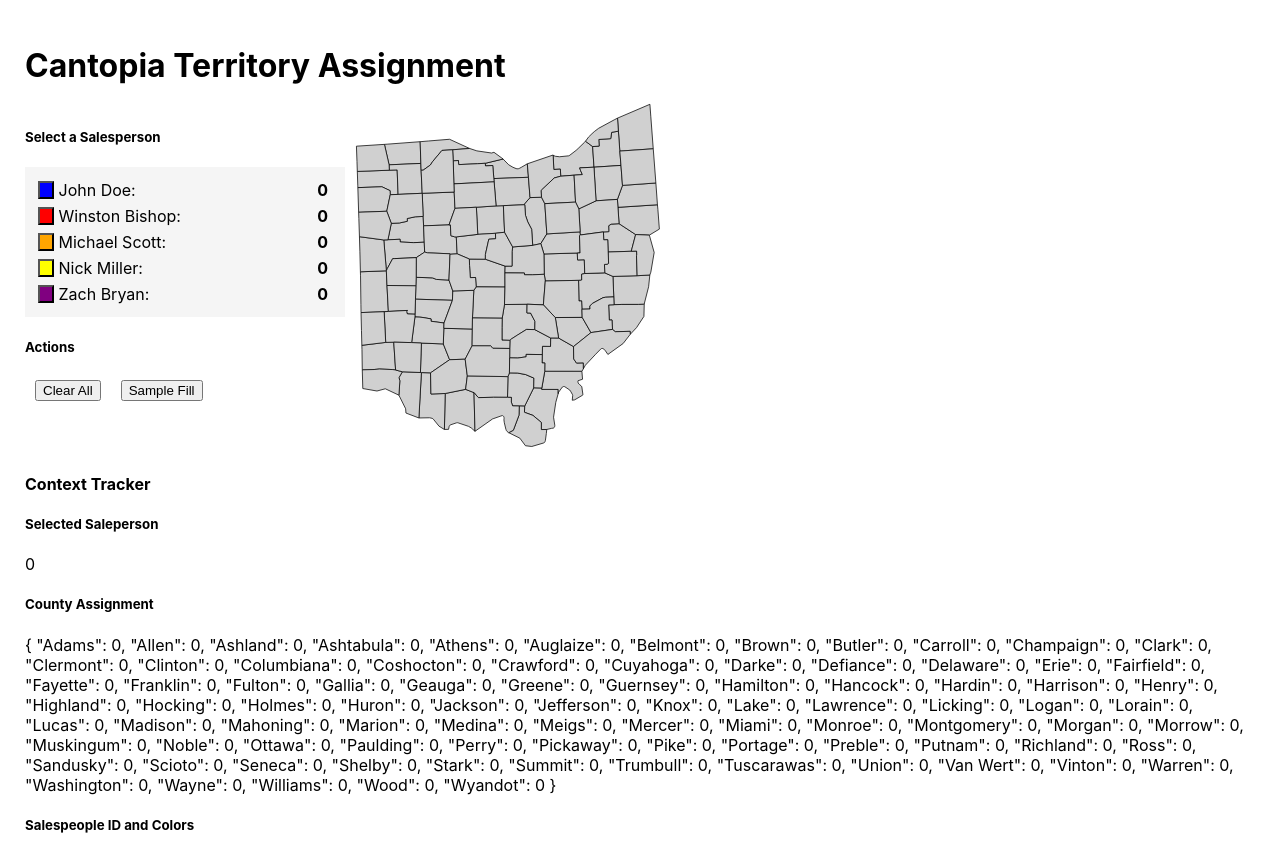
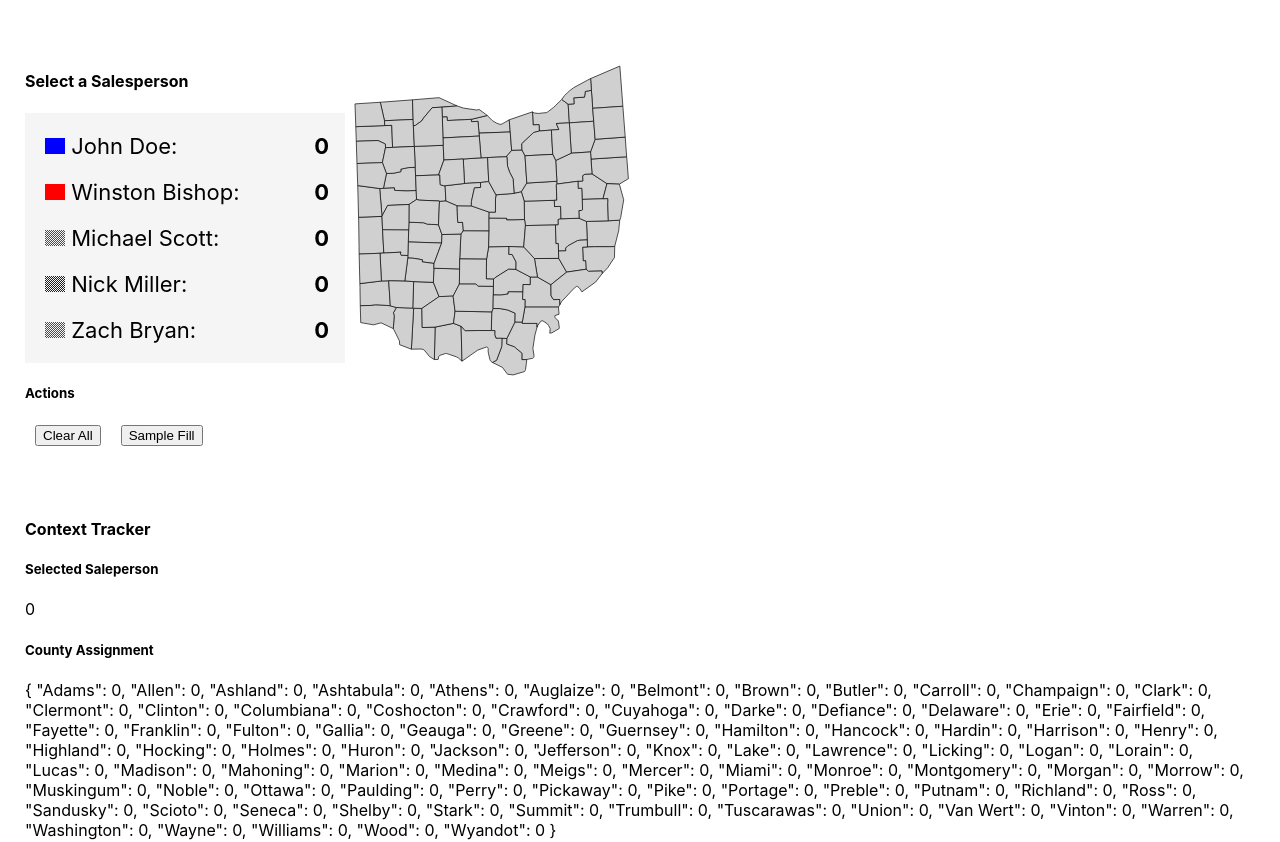
Before and after one commit to richbrett12/Cantopia-Territory-Assignments, a React (Create React App) app: page /1 in a window 1280 px wide. Shown: the top 842 px of the page. Built offline with nearby package versions, Linux system fonts and the light colour scheme.

Commit message:
Added Patterns

```diff
--- /dev/null
+++ b/src/components/CheckerFills.js
@@ -0,0 +1,26 @@
+import React from "react";
+
+function CheckerFills() {
+  let colors = ["Red", "Blue", "Green", "Yellow", "Orange", "Purple"];
+
+  let patterns = colors.map((color) => {
+    let patternId = color + "-Checker";
+    return (
+      <pattern
+        id={patternId}
+        x="0"
+        y="0"
+        width="2"
+        height="2"
+        patternUnits="userSpaceOnUse"
+      >
+        <rect style={{ fill: color }} x="0" width="1" height="1" y="0"></rect>
+        <rect style={{ fill: color }} x="1" width="1" height="1" y="1"></rect>
+      </pattern>
+    );
+  });
+
+  return patterns;
+}
+
+export default CheckerFills;
--- a/src/components/ListItem.js
+++ b/src/components/ListItem.js
@@ -1,22 +1,22 @@
 import React, { useContext } from "react";
-import { AppContextNew } from "./data/AppContext";
+import { AppContextNew } from "../data/AppContext";
 
 function ListItem({ name, id, onButtonClick }) {
   const currentContext = useContext(AppContextNew);
   let color = currentContext.salespeople[id];
   const mainStyles = {
     width: "300px",
-    padding: "3px",
+    padding: "10px",
+    fontSize: "22px",
     fontWeight: "normal",
   };
 
   const buttonStyles = {
-    backgroundColor: color,
-    height: "18px",
+    fill: color,
   };
 
   const shopCountStyles = {
-    padding: "0px 10px",
+    padding: "0px 16px",
     fontWeight: "bold",
     float: "right",
   };
@@ -28,7 +28,9 @@ function ListItem({ name, id, onButtonClick }) {
   return (
     <li>
       <div style={mainStyles} onClick={() => onButtonClick(id)}>
-        <button style={buttonStyles} />
+        <svg width="20px" height="16px">
+          <rect x="0" y="0" width="100%" height="100%" style={buttonStyles} />
+        </svg>
         <label>
           {" "}
           {name}:
--- a/src/components/Ohio.js
+++ b/src/components/Ohio.js
@@ -1,10 +1,13 @@
 import React from "react";
 import CountyList from "./counties/CountyList";
+import CheckerFills from "./CheckerFills";
 
 const OhioSvg = ({ onCountySelect }) => {
   const svgContainer = {
     height: "0px",
-    textAlign: "center",
+    width: "55%",
+    textAlign: "right",
+    marginTop: "25px",
   };
 
   return (
@@ -13,12 +16,13 @@ const OhioSvg = ({ onCountySelect }) => {
         id="OhioCountyMap"
         version="1.0"
         xmlns="http://www.w3.org/2000/svg"
-        width="45.029999"
-        height="50.889999"
-        transform="scale(16) rotate(5)"
-        viewBox="-10 0 100 10"
+        width="400"
+        height="325"
+        transform="scale(1) rotate(5)"
+        viewBox="0 0 50 50"
       >
         <defs id="defs3087" />
+        <CheckerFills />
         <CountyList onCountySelect={onCountySelect} />
       </svg>
     </div>
--- a/src/components/SalespersonList.js
+++ b/src/components/SalespersonList.js
@@ -1,6 +1,6 @@
 import React from "react";
 import ListItem from "./ListItem";
-import { sampleSalespeople } from "./data/SampleData";
+import { sampleSalespeople } from "../data/SampleData";
 
 function SalespersonList({ onSalespersonSelect }) {
   const mainStyles = {
@@ -9,6 +9,7 @@ function SalespersonList({ onSalespersonSelect }) {
     background: "whitesmoke",
     padding: "10px",
   };
+
   const salespeopleList = sampleSalespeople.map((name, index) => {
     return (
       <ListItem
@@ -21,7 +22,7 @@ function SalespersonList({ onSalespersonSelect }) {
 
   return (
     <div>
-      <h5>Select a Salesperson</h5>
+      <h4>Select a Salesperson</h4>
       <ul style={mainStyles}>{salespeopleList}</ul>
     </div>
   );
--- a/src/components/TerritoryAssignment.js
+++ b/src/components/TerritoryAssignment.js
@@ -5,13 +5,14 @@ import {
   AppContextNew,
   AppContextObject,
   populationData,
-} from "./data/AppContext";
-import contextReducer from "./data/ContextReducer";
+} from "../data/AppContext";
+import contextReducer from "../data/ContextReducer";
 
 function TerritoryAssignment() {
   const mainStyles = {
     padding: "25px",
   };
+
   const btnStyles = {
     margin: "2px 10px",
   };
@@ -58,7 +59,6 @@ function TerritoryAssignment() {
   return (
     <AppContextNew.Provider value={currentState}>
       <div style={mainStyles}>
-        <h1>Cantopia Territory Assignment</h1>
         <OhioSvg onCountySelect={handleCountySelect} />
         <SalespersonList onSalespersonSelect={handleSalespersonSelect} />
         <h5>Actions</h5>
--- a/src/components/counties/County.js
+++ b/src/components/counties/County.js
@@ -1,32 +1,22 @@
-import React, { useContext, useState } from "react";
-import { AppContextNew } from "../data/AppContext";
+import React, { useContext } from "react";
+import { AppContextNew } from "../../data/AppContext";
 import "./County.css";
 
 function County({ d, countyName, onCountySelect }) {
   const currentContext = useContext(AppContextNew);
-  const [color, setColor] = useState("#d0d0d0");
 
   let assignment = currentContext.countyAssignment[countyName];
-
-  if (
-    assignment !== undefined &&
-    color !== currentContext.salespeople[assignment]
-  ) {
-    setColor(currentContext.salespeople[assignment]);
-  }
-
   let fillStyle = {
-    fill: color,
+    fill: currentContext.salespeople[assignment],
   };
 
   function handleClick() {
     if (currentContext.selectedSalesperson !== undefined) {
-      setColor(currentContext.salespeople[currentContext.selectedSalesperson]);
       onCountySelect(countyName);
     }
   }
-
   return (
+    <svg>
       <path
         className="county"
         style={fillStyle}
@@ -34,6 +24,7 @@ function County({ d, countyName, onCountySelect }) {
         id={countyName}
         onClick={handleClick}
       />
+    </svg>
   );
 }
 
--- a/src/components/counties/CountyList.js
+++ b/src/components/counties/CountyList.js
@@ -1,6 +1,6 @@
 import React from "react";
 import County from "./County";
-import { CountySvgData } from "../data/CountySvgData";
+import { CountySvgData } from "../../data/CountySvgData";
 function CountyList({ onCountySelect }) {
   const OhioSvgPaths = CountySvgData.map((element, index) => {
     return (
--- a/src/components/data/AppContext.js
+++ b/src/data/AppContext.js
@@ -5,10 +5,16 @@ const colors = [
   "#d0d0d0",
   "Blue",
   "Red",
+  "url(#Green-Checker)",
+  "url(#Blue-Checker)",
+  "url(#Red-Checker)",
   "Orange",
   "Yellow",
   "Purple",
   "Green",
+  "url(#Orange-Checker)",
+  "url(#Yellow-Checker)",
+  "url(#Purple-Checker)",
 ];
 
 const countyAssignmentList = CountySvgData.reduce(
```
Also changed, not shown: src/data/ContextReducer.js (renamed from src/components/data/ContextReducer.js), src/data/CountySvgData.js (renamed from src/components/data/CountySvgData.js), src/data/SampleData.js (renamed from src/components/data/SampleData.js), 1 other file (tests, documents, lock files or other folders). Lines whose indentation alone changed are shown as unchanged.
